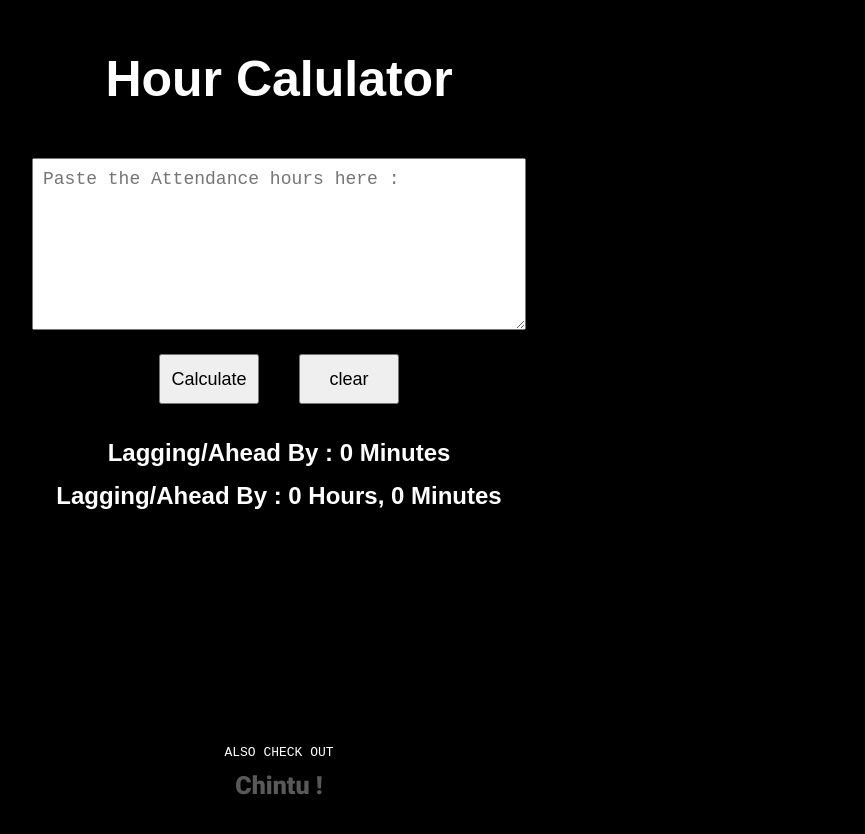
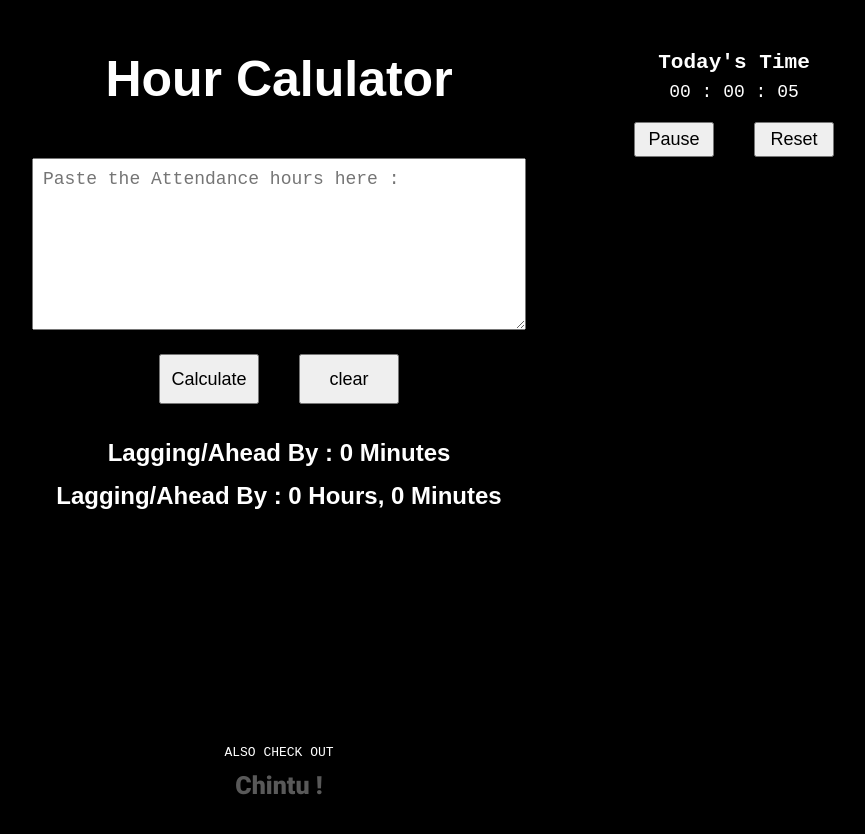
Before and after one commit to Anshul-Sharma-1215114/Hour-Calculator, a React (Create React App) app: page / in a window 1280 px wide. Shown: the top 834 px of the page, without its empty margins (361-1226 px from the left). Built offline with nearby package versions, Linux system fonts and the light colour scheme.

Commit message:
Added Timer

```diff
--- a/src/App.css
+++ b/src/App.css
@@ -1,6 +1,5 @@
 .App {
   text-align: center;
-
 }
 
 *{
--- a/src/components/calculator/calculator.css
+++ b/src/components/calculator/calculator.css
@@ -52,3 +52,8 @@ h2{
 #logo > a:hover{
     color: white;
 }
+
+.header{
+    display: flex;
+    justify-content: center;
+}
--- a/src/components/calculator/calculator.jsx
+++ b/src/components/calculator/calculator.jsx
@@ -1,4 +1,5 @@
 import { useState } from "react";
+import Timer from "../timer/timer";
 import "./calculator.css";
 const Calculator = function(){
 
@@ -8,7 +9,10 @@ const Calculator = function(){
 
     return(
         <div className="calculator">
-            <h1>Hour Calulator</h1>
+            <div className="header">
+                <h1>Hour Calulator</h1>
+                <Timer />
+            </div>
             <textarea className="input" placeholder="Paste the Attendance hours here :" value={inputText} onChange={(e)=>{setInputText(e.target.value)}}/>
             <br></br>
             <button onClick={()=>{
@@ -24,8 +28,10 @@ const Calculator = function(){
                 sethrs("0 Hours, 0 Minutes");}}>clear</button>
             <h2 className="result" id="mins">{ (mins.toString()==='0 Minutes')?'Lagging/Ahead By :': (mins.toString().includes('-')) ? 'Lagging By : ' : 'Ahead By : '} {mins.replaceAll('-','')}</h2>
             <h2 className="result" id="hrmins">{ (mins.toString()==='0 Minutes')?'Lagging/Ahead By :': (mins.toString().includes('-')) ? 'Lagging By : ' : 'Ahead By : '} {hrs.replaceAll('-','')}</h2>
-            <p id="checkout">ALSO CHECK OUT</p>
-            <h3 id="logo"><a href="https://chintu-63eda.web.app/" target="_blank" rel="noreferrer">Chintu !</a></h3>
+            <div id="footer">
+                <p id="checkout">ALSO CHECK OUT</p>
+                <h3 id="logo"><a href="https://chintu-63eda.web.app/" target="_blank" rel="noreferrer">Chintu !</a></h3>
+            </div>
         </div>
     )
 }
--- /dev/null
+++ b/src/components/timer/timer.css
@@ -0,0 +1,16 @@
+.timer{
+    font-family: monospace;
+    font-size: 18px;
+    position: absolute;
+    right: 65px;
+}
+.timer {
+    color: white;
+}
+.stopwatch-card{
+    margin-top: 8px;
+}
+.buttons > button{
+    width: 80px;
+    height: 35px;
+}
--- /dev/null
+++ b/src/components/timer/timer.jsx
@@ -0,0 +1,98 @@
+import React, { useEffect } from "react"
+import "./timer.css";
+
+const formatTime = (timer) => {
+  const getSeconds = `0${(timer % 60)}`.slice(-2)
+  const minutes = `${Math.floor(timer / 60)}`
+  const getMinutes = `0${minutes % 60}`.slice(-2)
+  const getHours = `0${Math.floor(timer / 3600)}`.slice(-2)
+  return `${getHours} : ${getMinutes} : ${getSeconds}`
+}
+
+const Timer = () => {
+
+  const { timer, isActive, isPaused, handleStart, handlePause, handleResume, handleReset } = useTimer( Number(localStorage.getItem("todayTime")) || 0 )
+
+  const d = new Date();
+  var todayDate = String(d.getDate()) +"-" + String(d.getMonth()+1)+"-" + String(d.getFullYear())
+
+  useEffect(()=>{
+    if(localStorage.getItem('todayDate')!==todayDate){
+      handleReset();
+      handleStart();
+      localStorage.setItem('todayDate',todayDate)
+    }
+    else if(localStorage.getItem('todayDate')===todayDate && (localStorage.getItem('isPaused')==='true' )){
+      handleResume();
+    }
+    return () => {
+      handleReset();
+    }
+  },[]);
+
+  localStorage.setItem('todayTime',timer);
+
+  return (
+    <div className="timer">
+      <h3>Today's Time</h3>
+      <div className='stopwatch-card'>
+        <p>{formatTime(timer)}</p>
+        <div className='buttons'>
+          {
+            !isActive && !isPaused ?
+              <button onClick={handleStart}>Start</button>
+              : (
+                isPaused ? <button onClick={handlePause}>Pause</button> :
+                  <button onClick={handleResume}>Resume</button>
+              )
+          }
+          <button onClick={handleReset} disabled={!isActive}>Reset</button>
+        </div>
+      </div>
+    </div>
+  );
+}
+
+const useTimer = (initialState = 0) => {
+  const [timer, setTimer] = React.useState(initialState)
+  const [isActive, setIsActive] = React.useState(Number(localStorage.getItem("todayTime")) === 0 ? false : true)
+  const [isPaused, setIsPaused] = React.useState(false)
+  const countRef = React.useRef(null)
+
+  const handleStart = () => {
+    setIsActive(true)
+    setIsPaused(true)
+    localStorage.setItem('isPaused',true);
+    countRef.current = setInterval(() => {
+      setTimer((timer) => timer + 1)
+    }, 1000)
+  }
+
+  const handlePause = () => {
+    // localStorage.setItem('todayTime',timer);
+    localStorage.setItem('isPaused',false);
+    clearInterval(countRef.current)
+    setIsPaused(false)
+  }
+
+  const handleResume = () => {
+    localStorage.setItem('isPaused',true);
+    setIsPaused(true)
+    countRef.current = setInterval(() => {
+      setTimer((timer) => timer + 1)
+    }, 1000)
+  }
+
+  const handleReset = () => {
+    localStorage.setItem('isPaused',false);
+    localStorage.setItem('todayTime',0);
+    clearInterval(countRef.current)
+    setIsActive(false)
+    setIsPaused(false);
+    setTimer(0);
+  }
+
+  return { timer, isActive, isPaused, handleStart, handlePause, handleResume, handleReset }
+}
+
+export default Timer;
--- a/src/index.js
+++ b/src/index.js
@@ -4,9 +4,9 @@ import App from './App';
 
 const root = ReactDOM.createRoot(document.getElementById('root'));
 root.render(
-  <React.StrictMode>
+  // <React.StrictMode>
     <App />
-  </React.StrictMode>
+  // </React.StrictMode>
 );
 
 // If you want to start measuring performance in your app, pass a function
```
